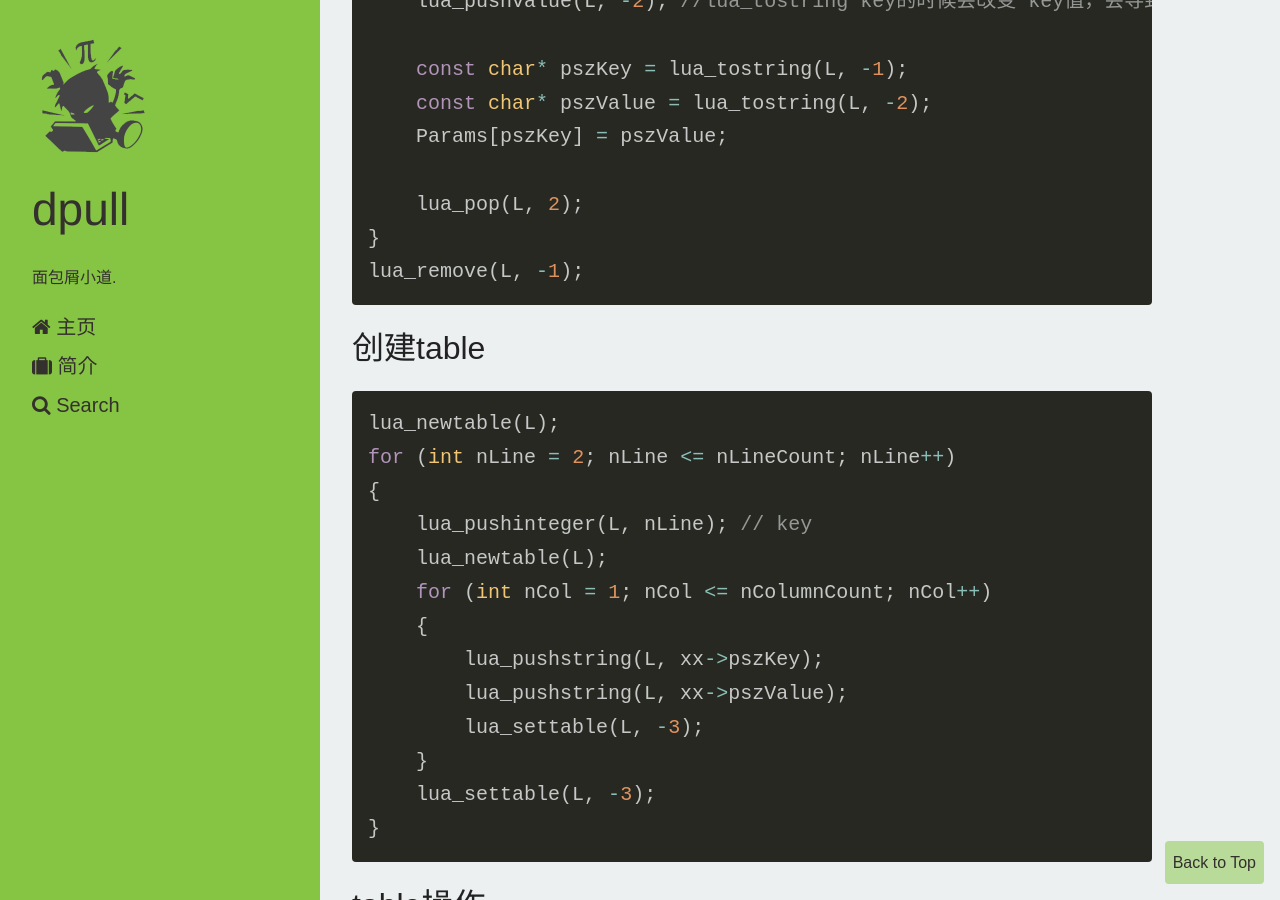
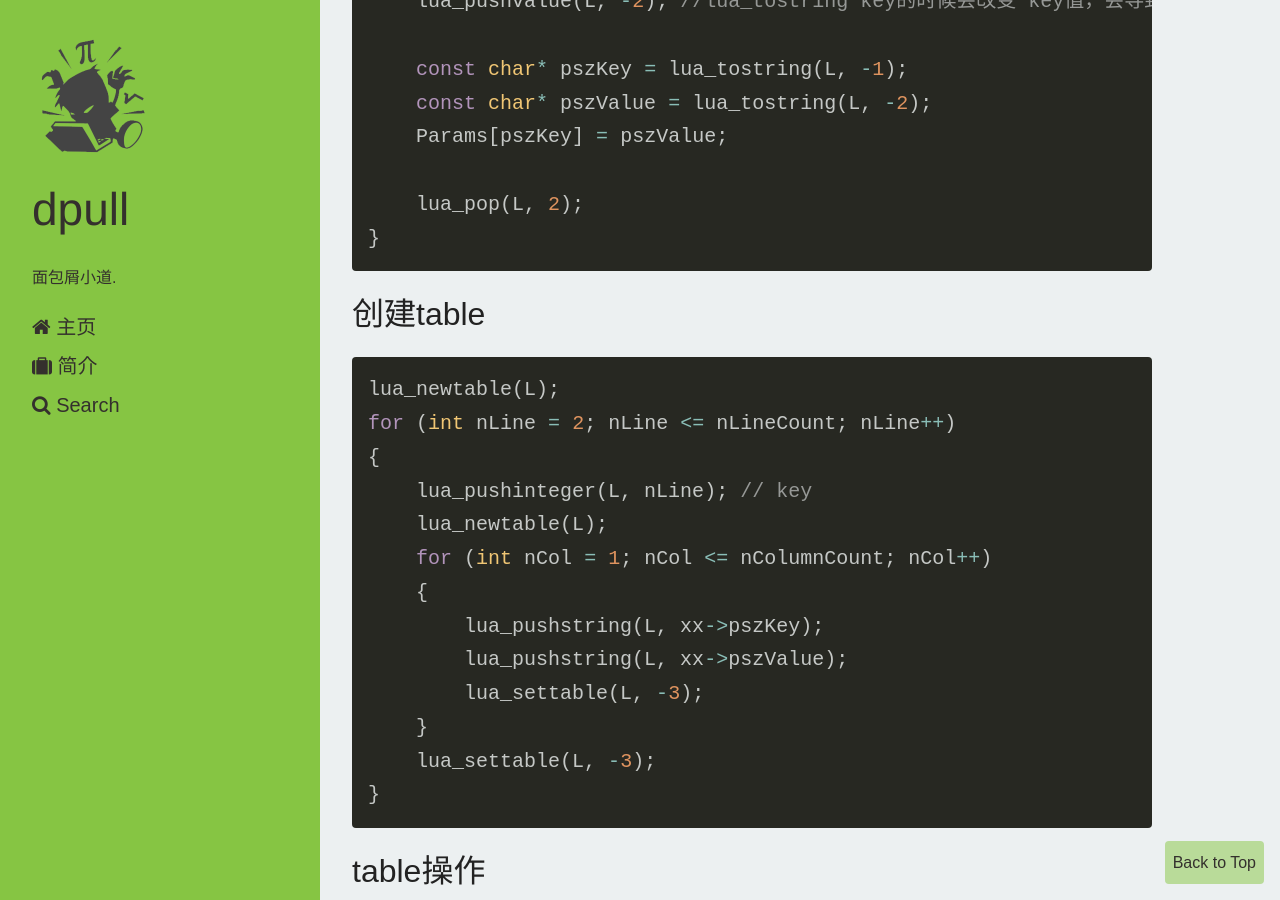
Before and after one commit to dpull/dpull.github.io, a Jekyll site: the page built from _posts/2012-12-18-lua_utils.md, in a window 1280 px wide and 900 px high, scrolled down 868 px. Built offline with Jekyll 4.4.1, drawn with Linux system fonts in a browser that asks for light colours; nearby versions of some CDN libraries.

Commit message:
Update 2012-12-18-lua_utils.md

```diff
--- a/_posts/2012-12-18-lua_utils.md
+++ b/_posts/2012-12-18-lua_utils.md
@@ -36,7 +36,6 @@ while (lua_next(L, nIndex))
 
     lua_pop(L, 2);
 }
-lua_remove(L, -1);
 {% endhighlight %}
 
 ## 创建table ##
```
